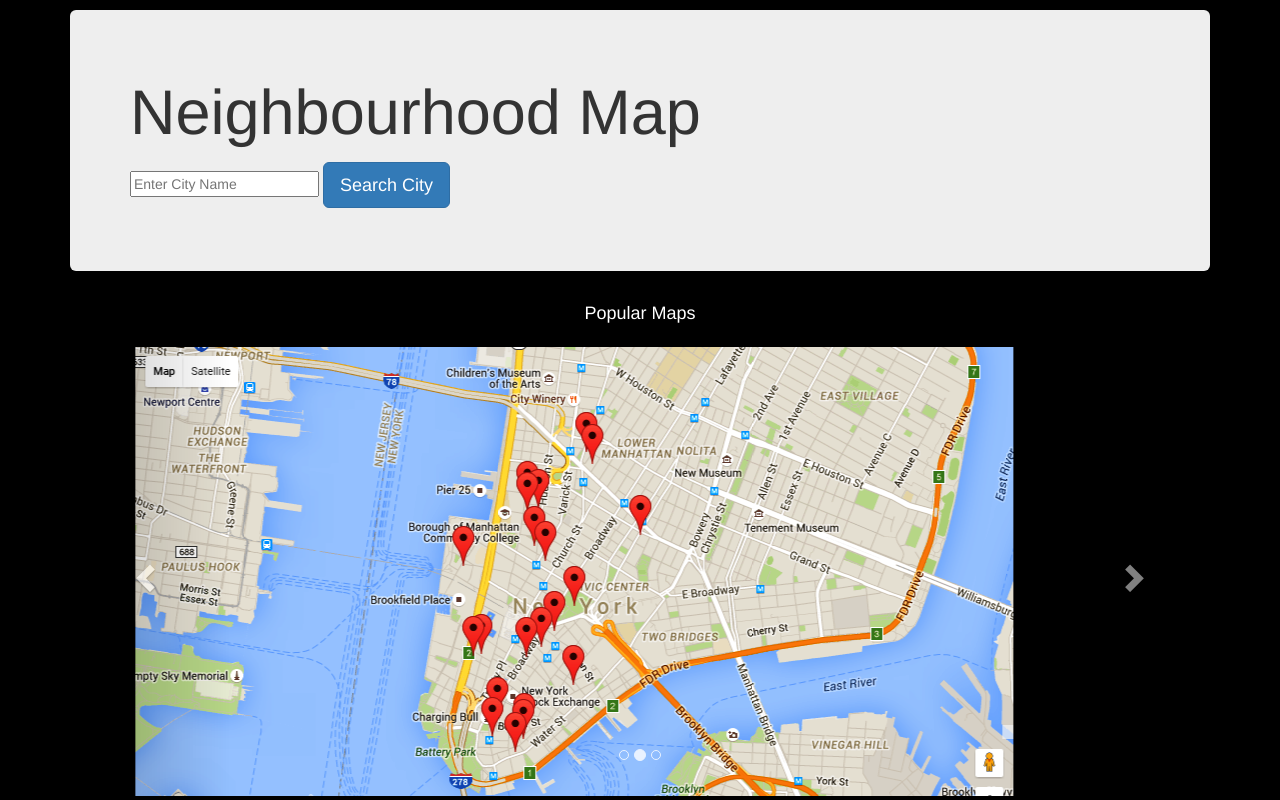
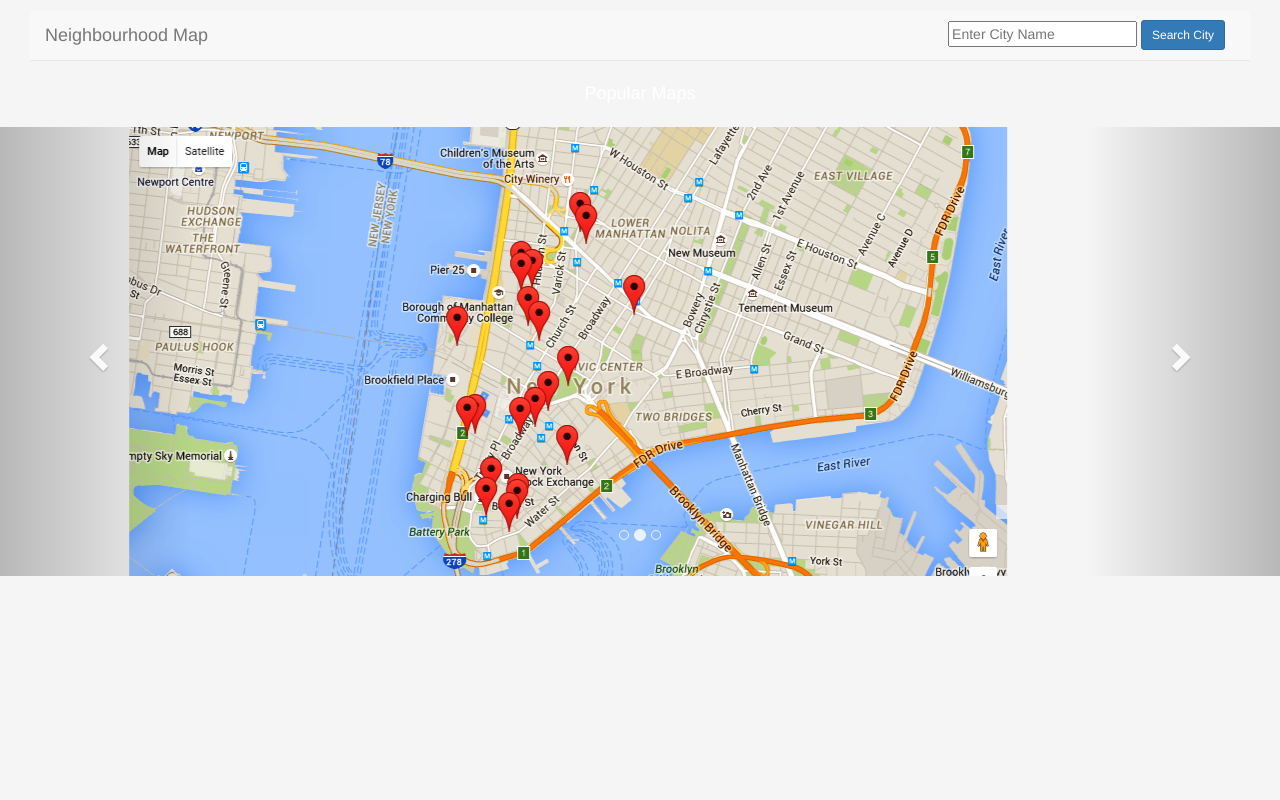
Before and after one commit to meghasinghal/neighborhood-map-search, a plain HTML site: page index.html in a window 1280 px wide. Drawn offline with nearby package versions, Linux system fonts and the light colour scheme; some packages are replaced by stand-ins of ours.

Commit message:
Improved map layout

```diff
--- a/index.html
+++ b/index.html
@@ -1,4 +1,4 @@
-<!DOCTYPE html>
+ <!DOCTYPE html>
 <html lang="en">
 <head>
     <title>Neighbourhood Map</title>
@@ -17,16 +17,25 @@
     <link rel="stylesheet" href="css/styles.css">
 
 </head>
-<body ng-app="myApp" style="background-color: black" ng-init="init()" ng-controller="homeController">
-<div class="container homePage">
-    <div class="jumbotron">
-        <h1>Neighbourhood Map</h1>
-        <p>
-        <form>
-            <input ng-model="inputAddress" type="text" name="search" id="search" placeholder="Enter City Name" required>
-            <button ng-click="goTo()" type="submit" class="btn btn-primary btn-lg">Search City</button>
-        </form>
-        </p>
+<body ng-app="myApp" ng-init="init()" ng-controller="homeController">
+<div class="container-fluid  homePage">
+    <div class="container-fluid">
+        <nav class="navbar navbar-default navbar-static-top">
+            <div class="navbar-header">
+                <a target="_blank" class="navbar-brand">Neighbourhood Map</a>
+            </div>
+            <div class="container" id="search-panel">
+                <ul class="nav navbar-nav navbar-right">
+                    <p>
+                    <form>
+                        <input ng-model="inputAddress" type="text" name="search" id="search" placeholder="Enter City Name"
+                               required>
+                        <button ng-click="goTo()" type="submit" class="btn btn-primary btn-sm">Search City</button>
+                    </form>
+                    </p>
+                </ul>
+            </div>
+        </nav>
     </div>
     <div class="row popularMaps">
         <div class="mapTitle">Popular Maps</div>
@@ -66,10 +75,8 @@
         </div>
     </div>
 </div>
-<div class="container">
-    <div class="row">
+<div class="container-fluid">
         <div ng-view></div>
-    </div>
 </div><!-- /.container -->
 </body>
 </html>
```
